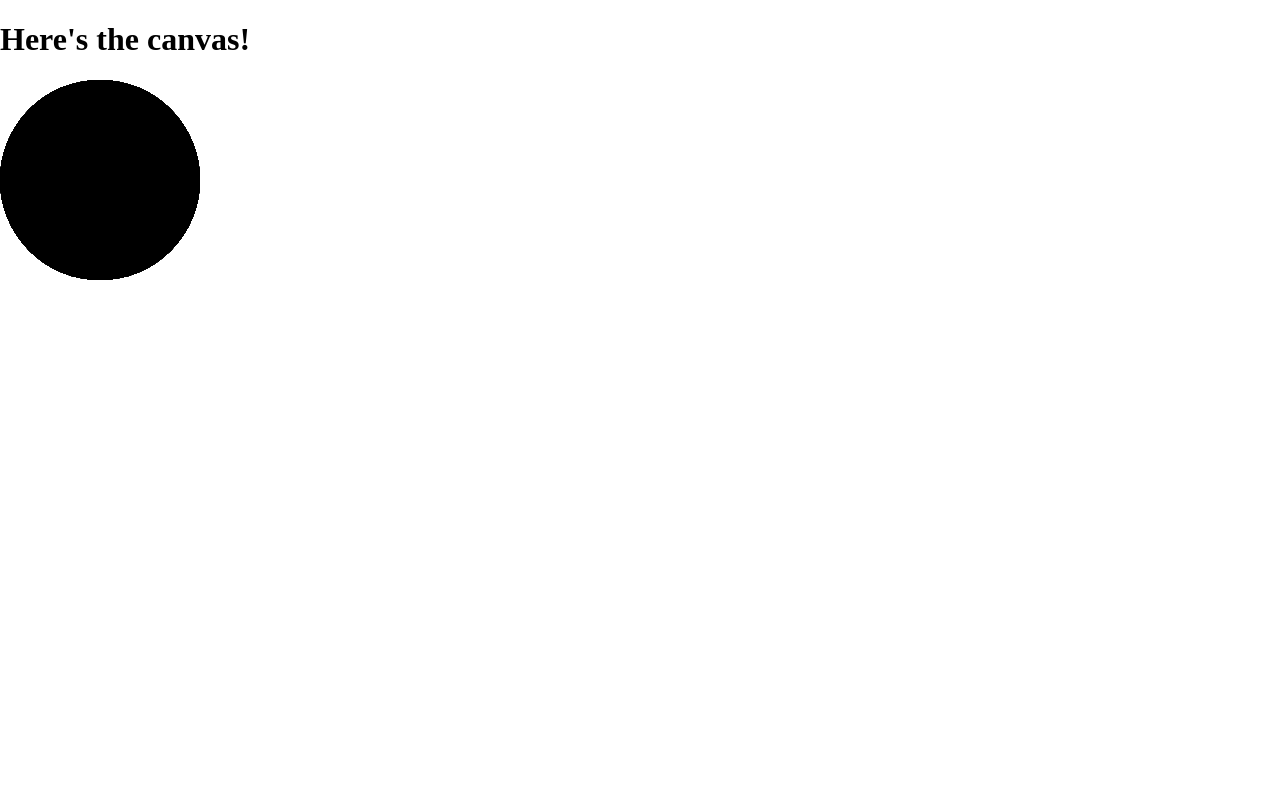
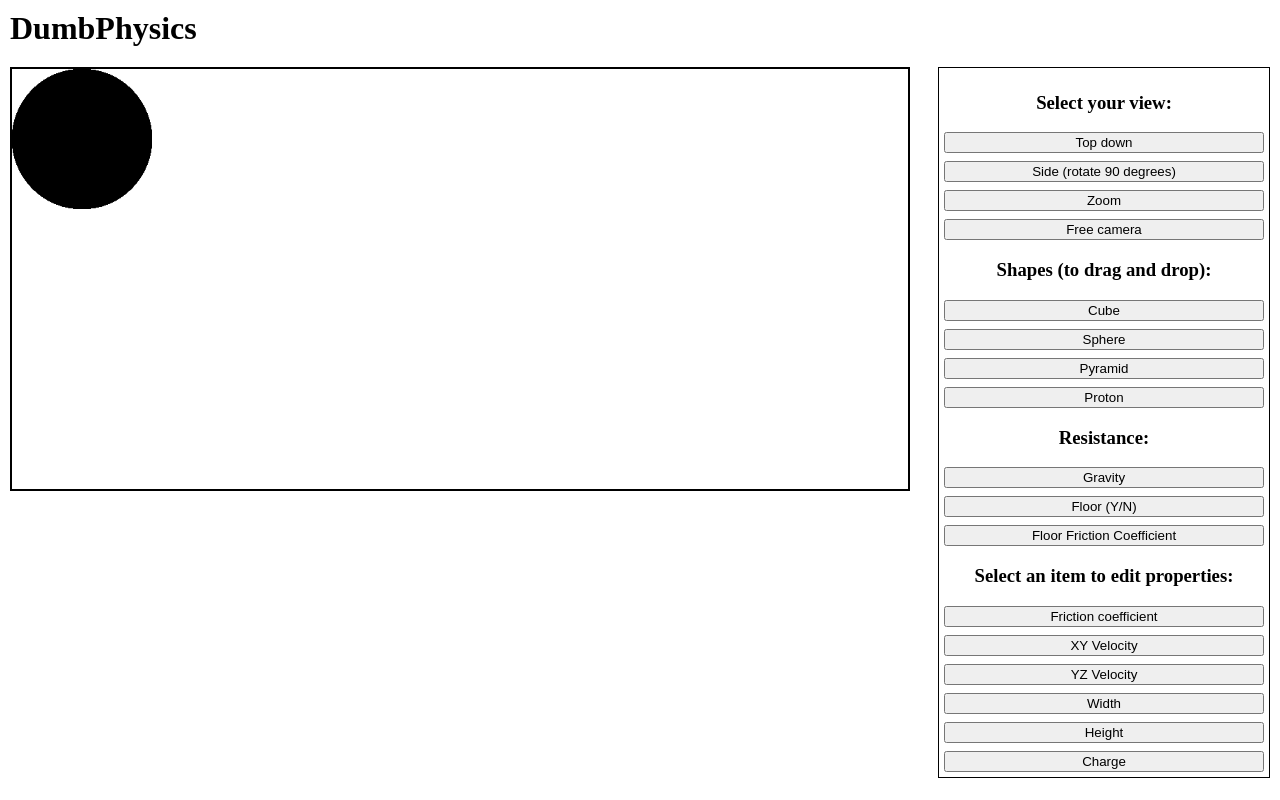
Before and after one commit to samuelhoppenworth/DumbPhysics, a plain HTML site: page Website/index.html in a window 1280 px wide. Drawn offline with Linux system fonts and the light colour scheme.

Commit message:
Created partial basic layout

```diff
--- a/Website/index.html
+++ b/Website/index.html
@@ -8,7 +8,46 @@
     <link href="style.css" rel="stylesheet">
   </head>
   <body>
-    <h1>Here's the canvas!</h1>
+    <h1>DumbPhysics</h1>
     <canvas id="canvas"></canvas>
+    <div id="controls-container">
+      <div id="view-select">
+        <h3>Select your view:</h3>
+        <div id="view-button-container" class="button-container">
+          <button>Top down</button>
+          <button>Side (rotate 90 degrees)</button>
+          <button>Zoom</button>
+          <button>Free camera</button>
+        </div>
+      </div>
+      <div id="shape-select">
+        <h3>Shapes (to drag and drop):</h3>
+        <div id="shape-button-container" class="button-container">
+          <button>Cube</button>
+          <button>Sphere</button>
+          <button>Pyramid</button>
+          <button>Proton</button>
+        </div>
+      </div>
+      <div id="resistance-select">
+        <h3>Resistance:</h3>
+        <div id="resistance-button-container" class="button-container">
+          <button>Gravity</button>
+          <button>Floor (Y/N)</button>
+          <button>Floor Friction Coefficient</button>
+        </div>
+      </div>
+      <div id="property-edit">
+        <h3>Select an item to edit properties:</h3>
+        <div id="property-button-container" class="button-container">
+          <button>Friction coefficient</button>
+          <button>XY Velocity</button>
+          <button>YZ Velocity</button>
+          <button>Width</button>
+          <button>Height</button>
+          <button>Charge</button>
+        </div>
+      </div>
+    </div>
   </body>
 </html>
--- a/Website/style.css
+++ b/Website/style.css
@@ -7,14 +7,33 @@ html { overflow-y: scroll; }
 
 canvas {
   object-fit: contain;
-  width: 100%;
-  height: 100%;
+  border: 2px solid black;
+  width: 70%;
+  height: 10%;
+  margin: 10px;
 }
 
 p {
   padding: 10px;
 }
 
-h2 {
-  padding: 10px
+h1 {
+  margin: 0px;
+  padding: 10px;
 }
+
+#controls-container {
+  display: grid;
+  width: 25%;
+  height: 90%;
+  text-align: center;
+  border: 1px solid black;
+  margin: 10px;
+  padding: 5px;
+  float: right;
+
+}
+.button-container {
+  display: grid;
+  grid-gap: 8px;
+}
```
